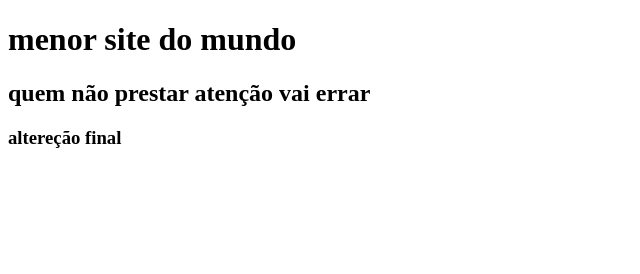
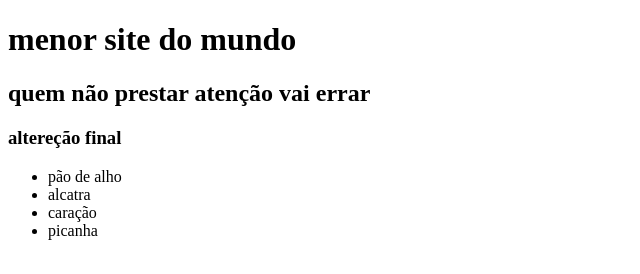
Before and after one commit to snd30/aula-git, a plain HTML site: page index.html in a window 1280 px wide. Shown: the whole page, without its empty margins (0-640 px from the left). Drawn offline with Linux system fonts and the light colour scheme.

Commit message:
commit 4 14/04

```diff
--- a/index.html
+++ b/index.html
@@ -9,5 +9,11 @@
     <h1>menor site do mundo </h1>
     <h2>quem não prestar atenção vai errar</h2>
     <h3>altereção final</h3>
+    <ul>
+        <li>pão de alho</li>
+        <li>alcatra</li>
+        <li>caração</li>
+        <li>picanha</li>
+    </ul>
 </body>
 </html>
```
